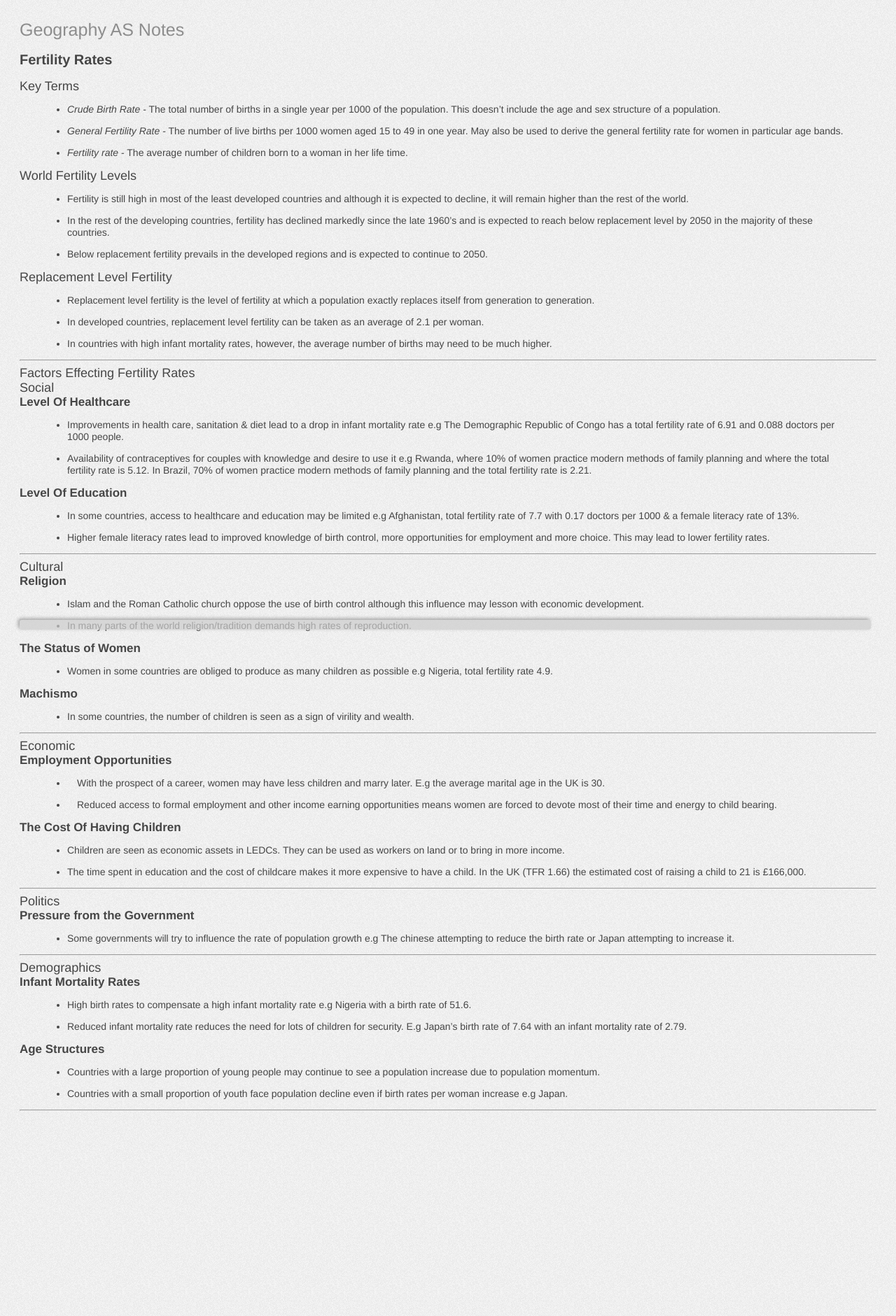
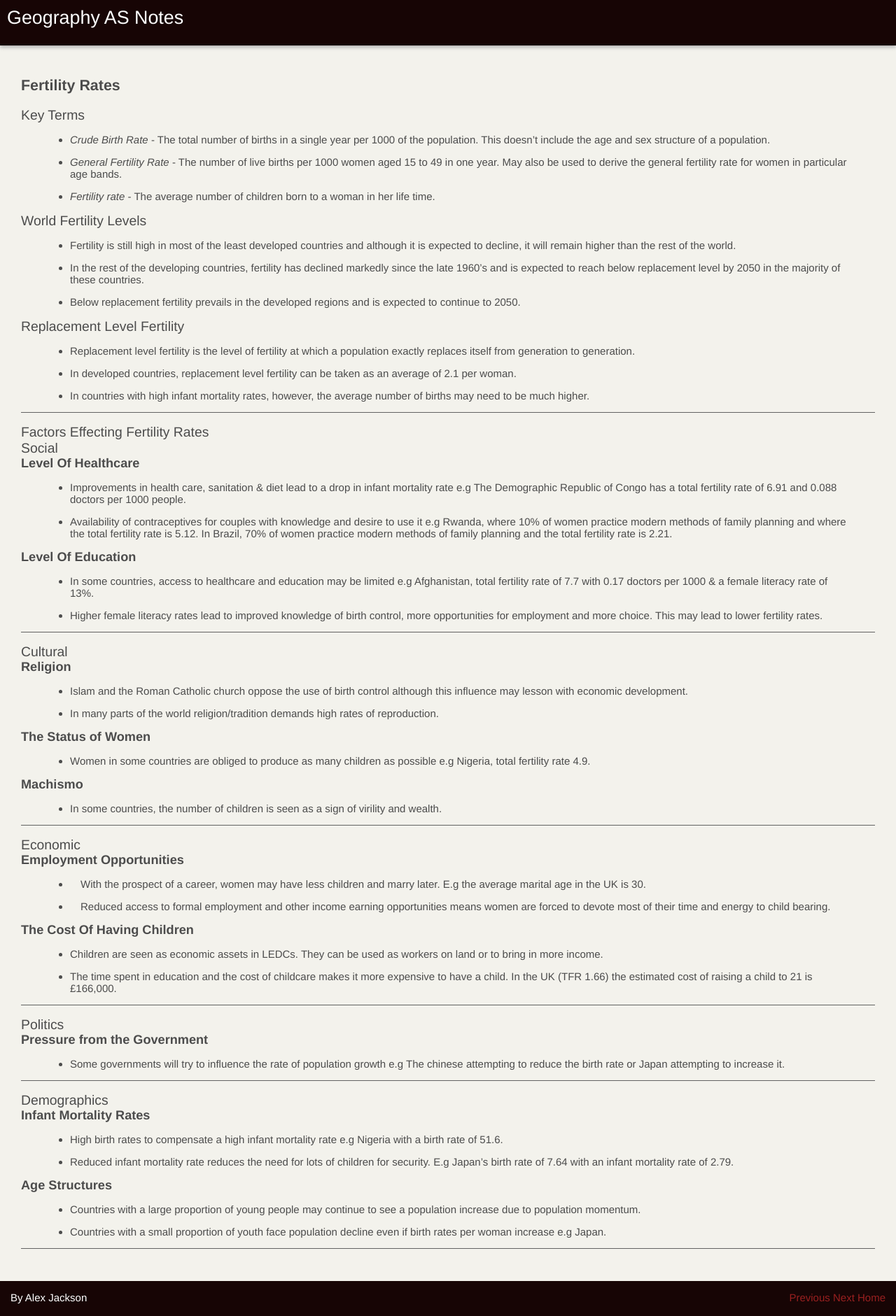
Before and after one commit to alexjohnj/geographyas, a Jekyll site: the page built from _posts/population/2012-01-07-fertility-rates.md, in a window 1280 px wide. Shown: the whole page at 70% size. Built offline with Jekyll 4.4.1, drawn with Linux system fonts in a browser that asks for light colours; before the commit the page ends 1616 px from its top, so only the background shows below that.

Commit message:
A new, cleaner, nice looking theme. 90% complete.

```diff
--- a/_config.yml
+++ b/_config.yml
@@ -10,7 +10,7 @@ github: alexjohnj
 permalink:   /:title/
 
 safe:        false
-auto:        false
+auto:        true
 server:      false
 server_port: 4000
 baseurl:    /
--- a/_layouts/default.html
+++ b/_layouts/default.html
@@ -2,7 +2,7 @@
 <html>
 	<head>
 		<meta charset="UTF-8">
-		<link rel="stylesheet" href="/style.min.css" type="text/css">
+		<link rel="stylesheet" href="/style.css" type="text/css">
 		<title>{{ page.title }}</title>
 		{% if page.keywords %}<meta name="keywords" content="{{ page.keywords }}, {{ site.keywords }}">
 		{% elsif page.keywords == null %}
@@ -27,15 +27,42 @@ var _gaq=_gaq||[];_gaq.push(["_setAccount","UA-28196489-1"]);_gaq.push(["_trackP
 </script>
 	</head>
 	<body>
-		<div class="title">
+		<div class="siteTitle">
+		<div class="titleSubDiv">
 			<h1>
-				<a href="/">{{ site.title }}</a>
+				<a id="siteTitleLink" href="/">{{ site.title }}</a>
 			</h1>
 		</div>
+		</div>
+		<div class="wrap">
 		<div class="content">
 		<p>
 			{{ content }}
 		</p>
 		</div>
+	</div>
+		<div class="pageFooter">
+
+			{% for post in site.categories.[page.categories.first] %}
+			{% if post.url == page.url %}
+			{% assign post_index0 = forloop.index0 %}
+			{% assign post_index1 = forloop.index %}
+			{% endif %}
+			{% endfor %}
+			{% for post in site.categories.[page.categories.first] %}
+			{% if post_index0 == forloop.index %}
+			{% assign next_post = post.url %}
+			{% endif %}
+			{% if post_index1 == forloop.index0 %}
+			{% assign prev_post = post.url %}
+			{% endif %}
+			{% endfor %}
+			<div class="footerLeft">
+			<p>By Alex Jackson</p>
+		</div>
+		<div class="footerRight">
+			<p>{% if prev_post%}<a href="{{ prev_post }}">Previous</a>{% endif %} {% if next_post %} <a href="{{ next_post }}">Next</a>&nbsp;{% endif %}<a href="/">Home</a></p>
+	</div>
+	</div>
 	</body>
 </html>
--- a/_layouts/page.html
+++ b/_layouts/page.html
@@ -2,27 +2,7 @@
 layout: default
 ---
 
-	<div class="title">
+<div class="title">
 	<h2><b>{{ page.title }}</b></h2>
 </div>
 {{ content }}
-<div class="backFwd">
-
-	{% for post in site.categories.[page.categories.first] %}
-	{% if post.url == page.url %}
-	{% assign post_index0 = forloop.index0 %}
-	{% assign post_index1 = forloop.index %}
-	{% endif %}
-	{% endfor %}
-	{% for post in site.categories.[page.categories.first] %}
-	{% if post_index0 == forloop.index %}
-	{% assign next_post = post.url %}
-	{% endif %}
-	{% if post_index1 == forloop.index0 %}
-	{% assign prev_post = post.url %}
-	{% endif %}
-	{% endfor %}
-			<p>
-				Navigation:&nbsp;{% if prev_post%}<a class="navButton" href="{{ prev_post }}">Previous</a>{% endif %} {% if next_post %} <a class="navButton" href="{{ next_post }}">Next</a>&nbsp;{% endif %}<a class="navButton" href="/">Home</a>&nbsp;Copyright Alex Jackson, 2011-2012.
-			</p>
-</div>
--- a/style.css
+++ b/style.css
@@ -1,46 +1,68 @@
+html{
+  height: 100%; !important
+  margin:0;
+  padding:0;
+}
+
 body
 {
   -webkit-font-smoothing:antialiased;
-  /* background-color:#F5F5F5; */
-  background-image: url('/backgroundTexture.png');
-  font-weight:400;
-  font-family:helvetica, arial, sans-serif;
-  font-size:14px;
-  color:#464646;
-  margin:2em;
+  font-family: "Helvetica", "Arial", sans-serif;
+  font-size:15px;
+  background-color: #f3f2ec;
+  color:#4c4c4c;
+  margin: 0; !important
+  padding: 0; !imporant
+  width: 100%;
+  height: 100%; !important
+  font-weight: lighter;
+}
+
+.content{
+  margin: 2em;
 }
 
 h1
 {
-  font-weight:inherit;
+  font-weight: inherit;
   font-size:1.79em;
   margin-top:.2em;
 }
 
 h2
 {
-  font-weight:inherit;
+  font-weight: inherit;
   font-size:1.43em;
   margin-top:.5em;
 }
 
 h3
 {
-  font-weight:inherit;
+  font-weight: inherit;
   font-size:1.29em;
   margin:0;
 }
 
 h4
 {
+  font-weight: inherit;
   font-weight:700;
   font-size:1.21em;
   margin:0;
 }
 
+hr{
+  display: block;
+  height: 1px;
+  border: 0;
+  border-top: 1px solid #626262;
+  margin: 1em 0;
+  padding: 0;
+}
+
 a
 {
-  color:#8d8d8d;
+  color:#992020;
   transition:all .2s ease-in-out;
   -webkit-transition:all .2s ease-in-out;
   -moz-transition:all .2s ease-in-out;
@@ -55,12 +77,9 @@ a:link,a:active
 
 a:hover
 {
-  color:#676767;
-  text-decoration:none;
-  border-radius:5px;
+  color: #db5454;
   -moz-border-radius:5px;
   -webkit-border-radius:5px;
-  background-color:#DDD;
 }
 
 blockquote
@@ -73,83 +92,41 @@ blockquote
   padding:.5em 10px;
 }
 
-figcaption
-{
-  -webkit-transition:all .2s ease-in-out;
-  background:rgba(0,0,0,0);
-  bottom:0;
-  color:rgba(255,255,255,0);
-  left:0;
-  position:absolute;
-  text-align:center;
-  width:100%;
+.content{
+  overflow: auto;
+  padding-bottom: 50px;
 }
 
-.backFwd
-{
-  position:fixed;
-  bottom:0;
-  max-height:14px;
-  width:95%;
-  border-radius:3px;
-  -webkit-transition:all .5s ease-in-out;
-  -moz-transition:all .5s ease-in-out;
-  -o-transition:all .5s ease-in-out;
-  -ms-transition:all .5s ease-in-out;
-  transition:padding .5s ease-in-out;
-  background:#ccc;
-  box-shadow:-2px -2px 5px gray;
-  opacity:0.7;
+.wrap{
+  min-height: 100%;
 }
 
-.backFwd:hover
-{
-  background-color:#eaeaea;
-  opacity:1;
-  padding-bottom:1.7em;
-  box-shadow:-5px -5px 2px #ccc;
+body:before {
+  content:"";
+  height:100%;
+  float:left;
+  width:0;
+  margin-top:-32767px;/
 }
 
-.backFwd p
-{
-  -webkit-transition:inherit;
-  -moz-transition:inherit;
-  -o-transition:inherit;
-  -ms-transition:inherit;
-  transition:inherit;
-  position:relative;
-  bottom:5px;
-  opacity:0;
+
+.pageFooter{
+    position: relative;
+    margin-top: -50px; /* negative value of footer height */
+    height: 50px;
+    clear:both;
+    background-color: #170505;
+    color: white;
 }
 
-.backFwd:hover p
-{
-  opacity:1;
+.footerLeft{
+  position: absolute;
+  left:0;
 }
 
-.navButton
-{
-  width:50px;
-  text-align:center;
-  -moz-box-shadow:inset 0 1px 0 -50px #fff;
-  -webkit-box-shadow:inset 0 1px 0 -50px #fff;
-  box-shadow:inset 0 1px 0 -50px #fff;
-  -moz-border-radius:5px;
-  -webkit-border-radius:5px;
-  border-radius:5px;
-  border:1px solid #b3b3b3;
-  display:inline-block;
-  font-size: 0.86em;
-  font-weight:400;
-  text-decoration:none;
-  text-shadow:1px 0 0 #fff;
-  position:relative;
-  padding:2px 7px;
-}
-
-.navButton:hover
-{
-  background-color:#dfdfdf;
+.footerRight{
+  position: absolute;
+  right: 0;
 }
 
 .unitDiv
@@ -183,11 +160,28 @@ ul,p,li
   text-align:center;
 }
 
+.siteTitle{
+  padding-top: 5px;
+  padding-left: 10px;
+  height: 60px;
+  background-color: #170505;
+  color: white;
+  box-shadow: 0px 3px 5px rgb(183, 183, 183);
+  display: block;
+}
+
+#siteTitleLink, #siteTitleLink:hover{
+  color: white;
+  text-decoration: none;
+}
+
 #IEWarning
 {
   color:red;
   font-size:1.29em;
 }
+
+
 
 /* This is from Twitter Bootsrap http://twitter.github.com/bootstrap/#tables*/
 
```
